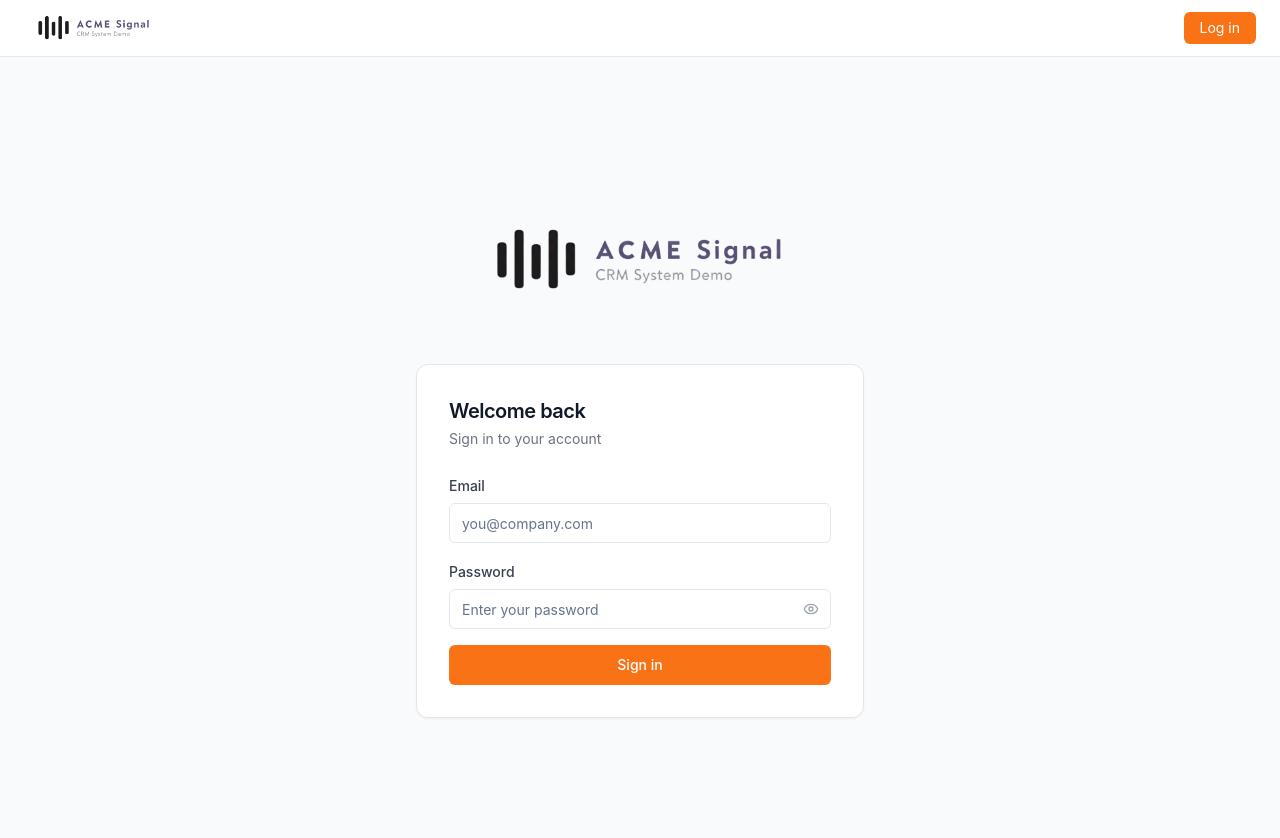
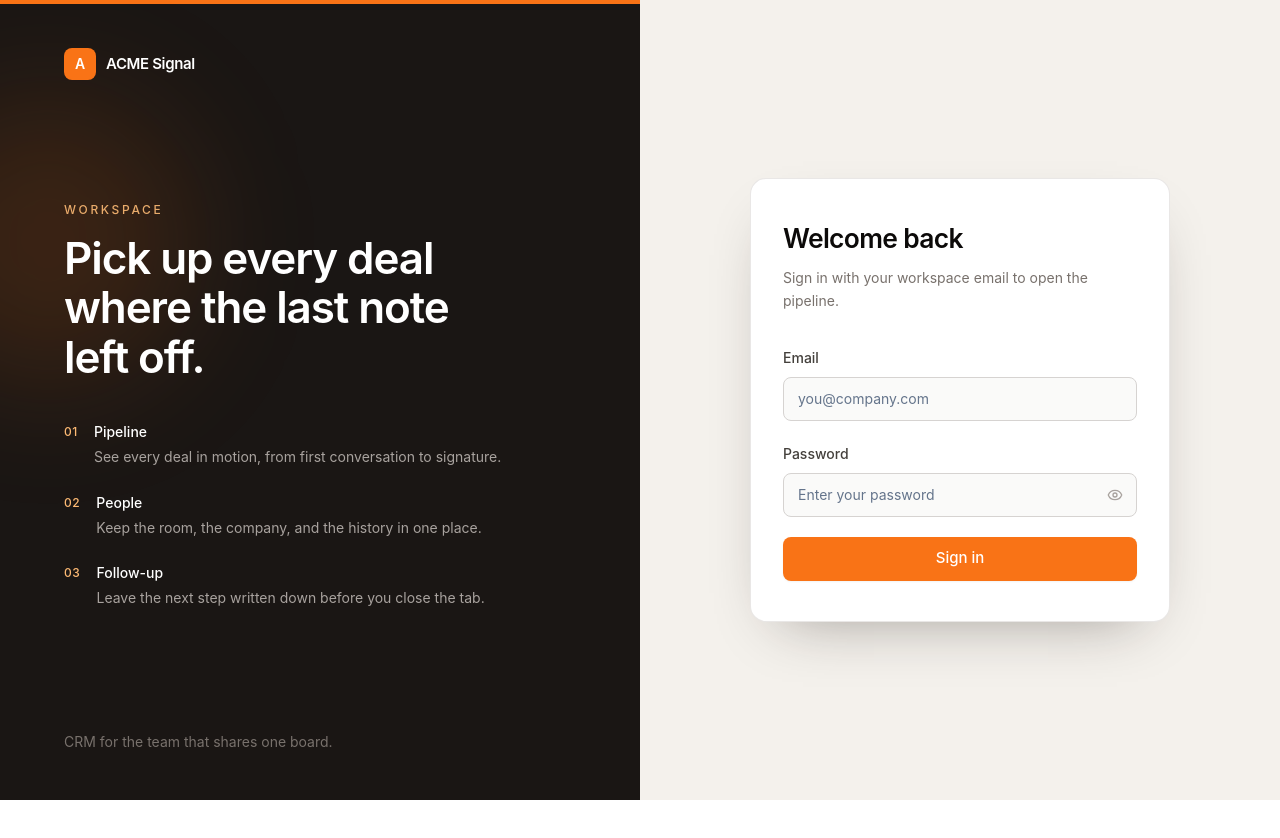
Before and after one commit to QAdottech/acme-signal, a Next.js app: page /login in a window 1280 px wide. Shown: the top 838 px of the page. After the commit the page ends 800 px from the top, so only its background shows below. Built offline with nearby package versions, Linux system fonts and the light colour scheme.

Commit message:
Redesign the login page into a split workspace layout.
Replace the centered card with a full-page sign-in that keeps the existing labels, heading, and error copy so auth flows stay intact.

Co-authored-by: Patrick Lef <patrick.lef@gmail.com>

```diff
--- a/app/login/login-client.tsx
+++ b/app/login/login-client.tsx
@@ -7,12 +7,45 @@ import { Button } from "@/components/ui/button";
 import { Input } from "@/components/ui/input";
 import { Label } from "@/components/ui/label";
 import { Eye, EyeOff } from "lucide-react";
-import Image from "next/image";
+
+const highlights = [
+  {
+    step: "01",
+    title: "Pipeline",
+    detail: "See every deal in motion, from first conversation to signature.",
+  },
+  {
+    step: "02",
+    title: "People",
+    detail: "Keep the room, the company, and the history in one place.",
+  },
+  {
+    step: "03",
+    title: "Follow-up",
+    detail: "Leave the next step written down before you close the tab.",
+  },
+];
+
+function BrandMark({ className = "" }: { className?: string }) {
+  return (
+    <div className={`flex items-center gap-2.5 ${className}`}>
+      <span
+        aria-hidden
+        className="flex h-8 w-8 items-center justify-center rounded-lg bg-orange-500 text-sm font-semibold text-white"
+      >
+        A
+      </span>
+      <span className="text-[15px] font-semibold tracking-tight text-stone-950 dark:text-white">
+        ACME Signal
+      </span>
+    </div>
+  );
+}
 
 export function LoginForm() {
   const [email, setEmail] = useState("");
-  const [password, setPassword] = useState("");
-  const [showPassword, setShowPassword] = useState(false);
+  const [credential, setCredential] = useState("");
+  const [revealed, setRevealed] = useState(false);
   const [error, setError] = useState("");
   const router = useRouter();
   const searchParams = useSearchParams();
@@ -22,81 +55,79 @@ export function LoginForm() {
     e.preventDefault();
     setError("");
 
-    // Validate password length
-    if (password.length < 8) {
-      setError("Password must be at least 8 characters long");
+    if (credential.length < 8) {
+      setError("Password must be at least 8 characters long"); // pragma: allowlist secret
       return;
     }
 
-    const success = login(email, password);
+    const success = login(email, credential);
     if (success) {
-      // Redirect to the page they were trying to access, or home
       const from = searchParams.get("from") || "/";
       router.push(from);
     } else {
-      setError("Invalid email or password");
+      setError("Invalid email or password"); // pragma: allowlist secret
     }
   };
 
   return (
-    <div className="w-full max-w-md">
-      <div className="text-center mb-10">
-        <Image
-          src="/logos/acme-full-logo.png"
-          alt="ACME Signal"
-          width={360}
-          height={102}
-          className="mx-auto dark:invert"
-          priority
-        />
-      </div>
-      <div className="bg-white dark:bg-gray-900 p-8 rounded-xl shadow-sm border border-gray-200 dark:border-gray-800">
-        <h1 className="text-xl font-semibold text-gray-900 dark:text-white mb-1">
+    <div className="w-full max-w-[420px]">
+      <BrandMark className="mb-8 lg:hidden" />
+      <div className="rounded-2xl border border-stone-200/90 bg-white px-6 py-8 shadow-[0_24px_60px_-32px_rgba(28,20,16,0.45)] dark:border-gray-800 dark:bg-gray-900 sm:px-8 sm:py-10">
+        <h1 className="text-[1.65rem] font-semibold tracking-tight text-stone-950 dark:text-white">
           Welcome back
         </h1>
-        <p className="text-sm text-gray-500 dark:text-gray-400 mb-6">
-          Sign in to your account
+        <p className="mt-2 text-sm leading-relaxed text-stone-500 dark:text-gray-400">
+          Sign in with your workspace email to open the pipeline.
         </p>
-        <form onSubmit={handleSubmit} className="space-y-4">
+        <form onSubmit={handleSubmit} className="mt-8 space-y-5">
           <div>
-            <Label htmlFor="email" className="text-gray-700 dark:text-gray-300">
+            <Label htmlFor="email" className="text-stone-700 dark:text-gray-300">
               Email
             </Label>
             <Input
               id="email"
+              name="email"
               type="email"
               value={email}
               onChange={(e) => setEmail(e.target.value)}
               required
-              className="mt-1.5 focus-visible:ring-1 focus-visible:ring-orange-500 focus-visible:ring-offset-0"
+              autoComplete="email"
+              autoCapitalize="none"
+              spellCheck={false}
+              aria-invalid={error ? true : undefined}
+              className="mt-2 h-11 rounded-lg border-stone-300 bg-stone-50 px-3.5 shadow-none dark:border-gray-700 dark:bg-gray-950"
               placeholder="you@company.com"
             />
           </div>
           <div>
             <Label
-              htmlFor="password"
-              className="text-gray-700 dark:text-gray-300"
+              htmlFor="password" // pragma: allowlist secret
+              className="text-stone-700 dark:text-gray-300"
             >
-              Password
+              {"Password" /* pragma: allowlist secret */}
             </Label>
-            <div className="relative mt-1.5">
+            <div className="relative mt-2">
               <Input
-                id="password"
-                type={showPassword ? "text" : "password"}
-                value={password}
-                onChange={(e) => setPassword(e.target.value)}
+                id="password" // pragma: allowlist secret
+                name="password" // pragma: allowlist secret
+                type={revealed ? "text" : "password"} // pragma: allowlist secret
+                value={credential}
+                onChange={(e) => setCredential(e.target.value)}
                 required
                 minLength={8}
-                className="pr-10 focus-visible:ring-1 focus-visible:ring-orange-500 focus-visible:ring-offset-0"
-                placeholder="Enter your password"
+                autoComplete="current-password" // pragma: allowlist secret
+                aria-invalid={error ? true : undefined}
+                className="h-11 rounded-lg border-stone-300 bg-stone-50 px-3.5 pr-12 shadow-none dark:border-gray-700 dark:bg-gray-950"
+                placeholder="Enter your password" // pragma: allowlist secret
               />
               <button
                 type="button"
-                onClick={() => setShowPassword(!showPassword)}
-                className="absolute right-2 top-1/2 -translate-y-1/2 flex items-center justify-center min-w-6 min-h-6 text-gray-400 hover:text-gray-600 dark:hover:text-gray-300 focus:outline-none"
-                aria-label={showPassword ? "Hide password" : "Show password"}
+                onClick={() => setRevealed(!revealed)}
+                className="absolute right-1.5 top-1/2 flex h-8 w-8 -translate-y-1/2 items-center justify-center rounded-md text-stone-400 hover:bg-stone-200/70 hover:text-stone-700 focus-visible:outline-none focus-visible:ring-2 focus-visible:ring-orange-500 dark:hover:bg-gray-800 dark:hover:text-gray-200"
+                aria-label={revealed ? "Hide password" : "Show password"} // pragma: allowlist secret
+                aria-pressed={revealed}
               >
-                {showPassword ? (
+                {revealed ? (
                   <EyeOff className="h-4 w-4" />
                 ) : (
                   <Eye className="h-4 w-4" />
@@ -104,12 +135,17 @@ export function LoginForm() {
               </button>
             </div>
           </div>
-          {error && (
-            <p className="text-red-500 dark:text-red-400 text-sm">{error}</p>
-          )}
+          {error ? (
+            <p
+              role="alert"
+              className="rounded-lg border border-red-200 bg-red-50 px-3 py-2.5 text-sm text-red-600 dark:border-red-900/70 dark:bg-red-950/40 dark:text-red-400"
+            >
+              {error}
+            </p>
+          ) : null}
           <Button
             type="submit"
-            className="w-full bg-orange-500 hover:bg-orange-600 text-white"
+            className="h-11 w-full rounded-lg bg-orange-500 text-[15px] font-medium text-white shadow-sm hover:bg-orange-600"
           >
             Sign in
           </Button>
@@ -119,15 +155,72 @@ export function LoginForm() {
   );
 }
 
+function LoginFormFallback() {
+  return (
+    <div className="w-full max-w-[420px] animate-pulse" aria-hidden>
+      <div className="rounded-2xl border border-stone-200 bg-white px-8 py-10 dark:border-gray-800 dark:bg-gray-900">
+        <div className="h-8 w-44 rounded-md bg-stone-200 dark:bg-gray-800" />
+        <div className="mt-3 h-4 w-64 rounded bg-stone-200 dark:bg-gray-800" />
+        <div className="mt-8 h-11 rounded-lg bg-stone-200 dark:bg-gray-800" />
+        <div className="mt-5 h-11 rounded-lg bg-stone-200 dark:bg-gray-800" />
+        <div className="mt-5 h-11 rounded-lg bg-orange-200 dark:bg-orange-950" />
+      </div>
+    </div>
+  );
+}
+
 export function LoginPageClient() {
   return (
-    <div className="min-h-screen flex flex-col">
-      <main className="flex-1 flex items-center justify-center bg-gray-50 dark:bg-gray-950">
-        <Suspense
-          fallback={
-            <div className="w-full max-w-md p-8 animate-pulse h-96" />
-          }
-        >
+    <div className="min-h-dvh lg:grid lg:grid-cols-2">
+      <aside className="relative hidden overflow-hidden bg-[#1a1614] text-stone-100 lg:flex lg:flex-col lg:justify-between lg:px-14 lg:py-12 xl:px-16">
+        <div
+          aria-hidden
+          className="pointer-events-none absolute inset-x-0 top-0 h-1 bg-orange-500"
+        />
+        <div
+          aria-hidden
+          className="pointer-events-none absolute -left-24 top-24 h-72 w-72 rounded-full bg-orange-500/15 blur-3xl"
+        />
+        <div className="relative flex items-center gap-2.5">
+          <span
+            aria-hidden
+            className="flex h-8 w-8 items-center justify-center rounded-lg bg-orange-500 text-sm font-semibold text-white"
+          >
+            A
+          </span>
+          <span className="text-[15px] font-semibold tracking-tight text-white">
+            ACME Signal
+          </span>
+        </div>
+        <div className="relative max-w-md">
+          <p className="text-xs font-medium uppercase tracking-[0.22em] text-orange-300/90">
+            Workspace
+          </p>
+          <h2 className="mt-4 text-4xl font-semibold leading-[1.12] tracking-tight text-white xl:text-[2.75rem]">
+            Pick up every deal where the last note left off.
+          </h2>
+          <ol className="mt-10 space-y-6">
+            {highlights.map((item) => (
+              <li key={item.step} className="grid grid-cols-[auto_1fr] gap-x-4">
+                <span className="pt-0.5 text-xs font-medium tracking-wider text-orange-300">
+                  {item.step}
+                </span>
+                <div>
+                  <p className="text-sm font-medium text-white">{item.title}</p>
+                  <p className="mt-1 text-sm leading-relaxed text-stone-400">
+                    {item.detail}
+                  </p>
+                </div>
+              </li>
+            ))}
+          </ol>
+        </div>
+        <p className="relative text-sm text-stone-500">
+          CRM for the team that shares one board.
+        </p>
+      </aside>
+      <main className="flex min-h-dvh items-center justify-center bg-[#f4f1ec] px-5 py-12 dark:bg-gray-950 sm:px-8">
+        <Suspense fallback={<LoginFormFallback />}>
           <LoginForm />
         </Suspense>
       </main>
--- a/components/providers.tsx
+++ b/components/providers.tsx
@@ -21,6 +21,10 @@ function AuthGate({ children }: { children: React.ReactNode }) {
   const isPublicRoute = !pathname || publicRoutes.includes(pathname);
 
   if (isPublicRoute) {
+    if (pathname === "/login") {
+      return <>{children}</>;
+    }
+
     return (
       <>
         <PublicHeader />
```
